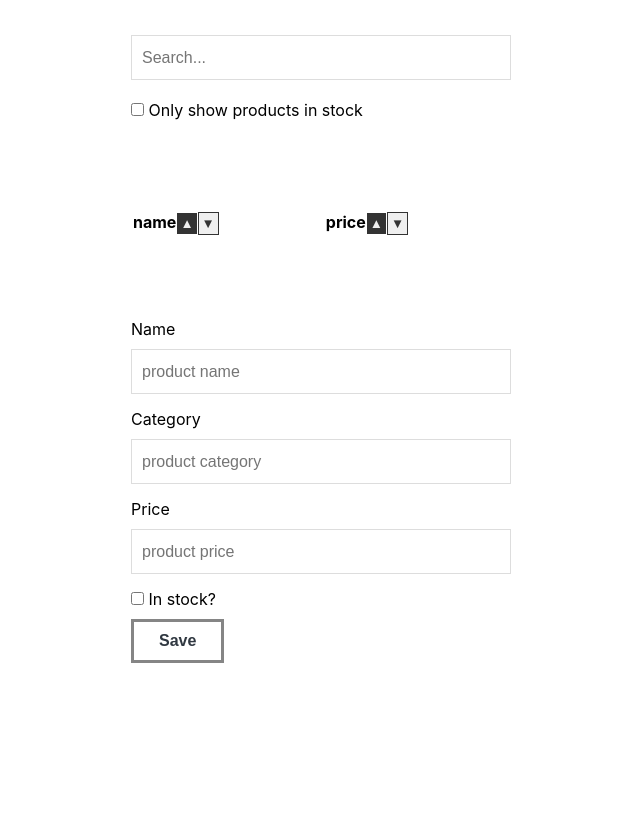
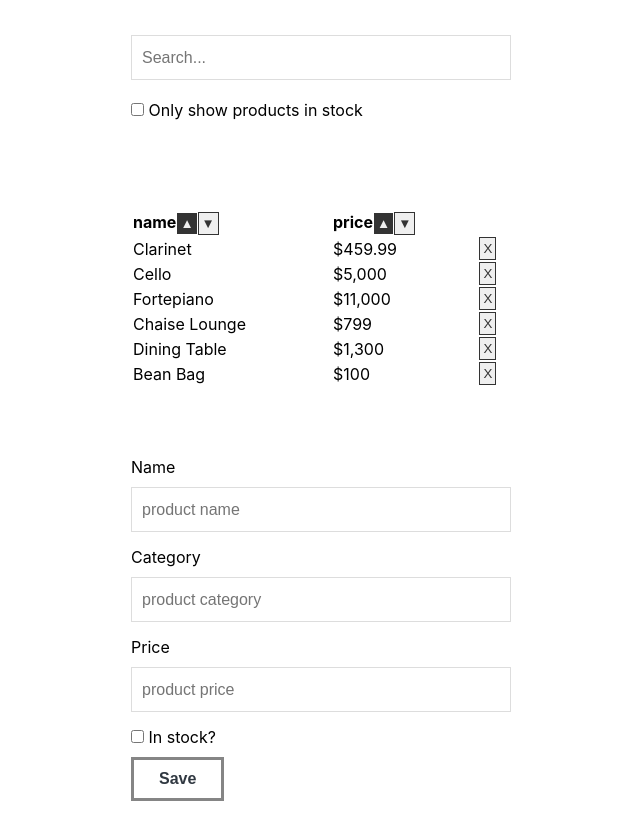
Before and after one commit to sarah27h/online-store-v1, a React (Create React App) app: page / in a window 1280 px wide. Shown: the top 840 px of the page, without its empty margins (319-959 px from the left). Before the commit the page ends 800 px from the top, so only its background shows below. Built offline with nearby package versions, Linux system fonts and the light colour scheme.

Commit message:
Styles: build, style <ProductRow />

```diff
--- a/src/components/ProductRow.js
+++ b/src/components/ProductRow.js
@@ -1,9 +1,20 @@
 import React, { Component } from 'react';
+import '../styles/ProductRow.css'
 
 class ProductRow extends Component {
     render() {
         return(
-            <tr></tr>
+            <tr>
+                <td>
+                    {this.props.product.name}
+                </td>
+                <td>
+                    {this.props.product.price}
+                </td>
+                <td>
+                    <button className="remove-btn">X</button>
+                </td>
+            </tr>
         );
     }
 }
--- /dev/null
+++ b/src/styles/ProductRow.css
@@ -0,0 +1,13 @@
+.remove-btn {
+    background: #efefef;
+    color: #333;
+    border: 1px solid #333;
+    padding: 3px;
+    cursor: pointer;
+}
+
+.btn-current-used {
+    background: #333;
+    color: #efefef;
+    border: 1px solid #fff;
+}
```
